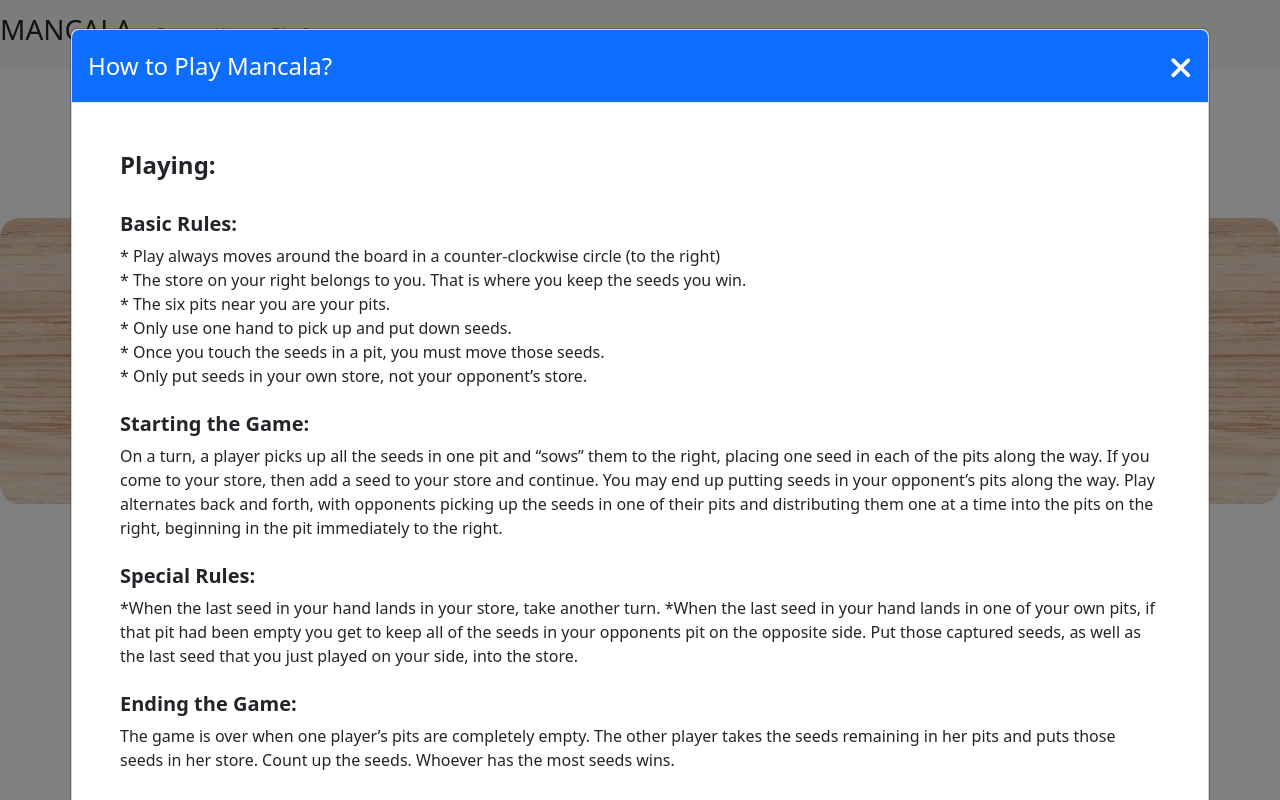
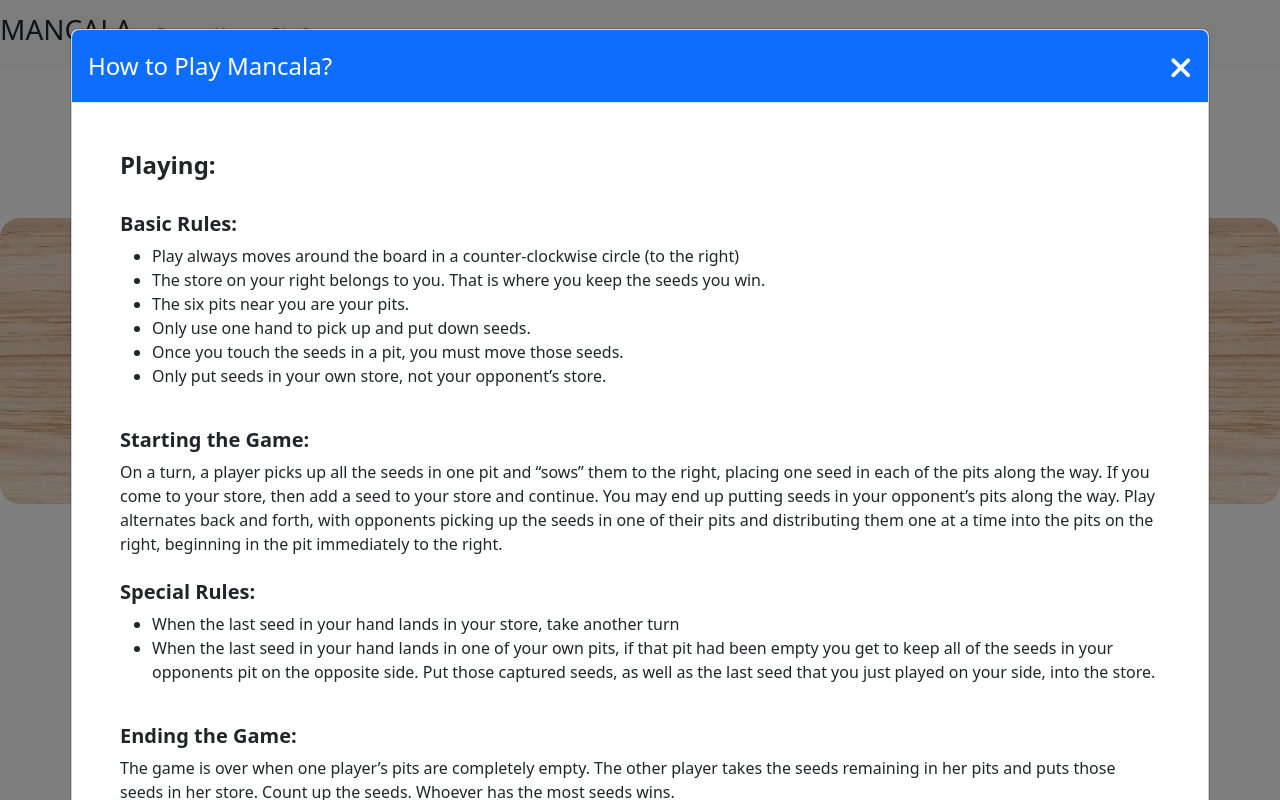
Before and after one commit to nihaats/mancala-game, an Angular app: page / in a window 1280 px wide. Both pictures are taken after a click on the link "How to Play?". Built offline with nearby package versions, Linux system fonts and the light colour scheme.

Commit message:
design updated

```diff
--- a/src/app/pages/how-to-play/how-to-play.component.html
+++ b/src/app/pages/how-to-play/how-to-play.component.html
@@ -24,12 +24,28 @@
         <h5><b>Basic Rules:</b></h5>
       </div>
       <div>
-        * Play always moves around the board in a counter-clockwise circle (to the right) <br>
-        * The store on your right belongs to you. That is where you keep the seeds you win. <br>
-        * The six pits near you are your pits. <br>
-        * Only use one hand to pick up and put down seeds. <br>
-        * Once you touch the seeds in a pit, you must move those seeds.<br>
-        * Only put seeds in your own store, not your opponent’s store. <br>
+
+        <ul>
+          <li>
+            Play always moves around the board in a counter-clockwise circle (to the right)
+          </li>
+          <li>
+            The store on your right belongs to you. That is where you keep the seeds you win.
+          </li>
+          <li>
+            The six pits near you are your pits.
+          </li>
+          <li>
+            Only use one hand to pick up and put down seeds.
+          </li>
+          <li>
+            Once you touch the seeds in a pit, you must move those seeds.
+          </li>
+          <li>
+            Only put seeds in your own store, not your opponent’s store.
+          </li>
+        </ul>
+
       </div>
     </div>
 
@@ -56,10 +72,16 @@
         <h5><b>Special Rules:</b></h5>
       </div>
       <div>
-        *When the last seed in your hand lands in your store, take another turn.
-        *When the last seed in your hand lands in one of your own pits, if that pit had been empty you
-        get to keep all of the seeds in your opponents pit on the opposite side. Put those captured seeds,
-        as well as the last seed that you just played on your side, into the store.
+        <ul>
+          <li>
+            When the last seed in your hand lands in your store, take another turn
+          </li>
+          <li>
+            When the last seed in your hand lands in one of your own pits, if that pit had been empty you
+            get to keep all of the seeds in your opponents pit on the opposite side. Put those captured seeds,
+            as well as the last seed that you just played on your side, into the store.
+          </li>
+        </ul>
       </div>
     </div>
 
```
